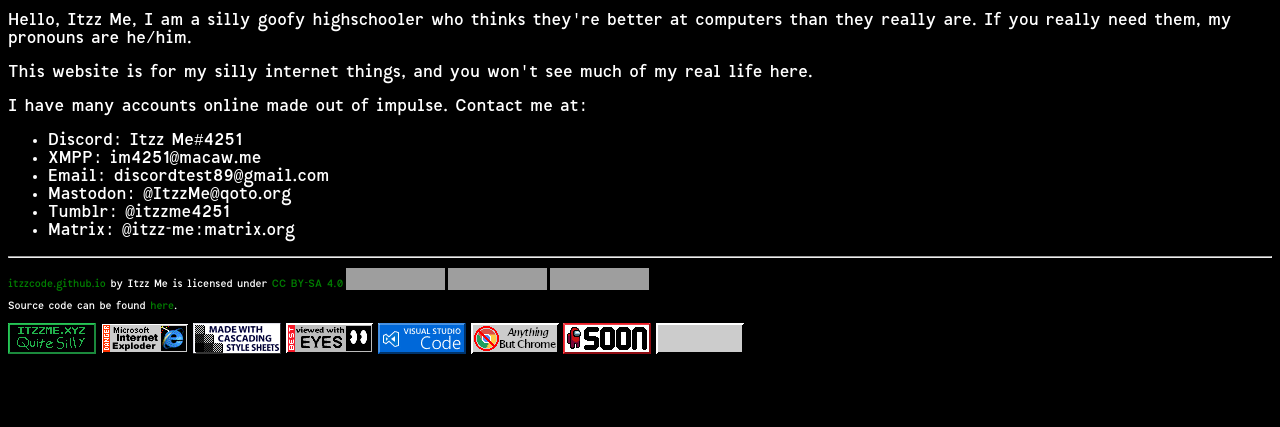
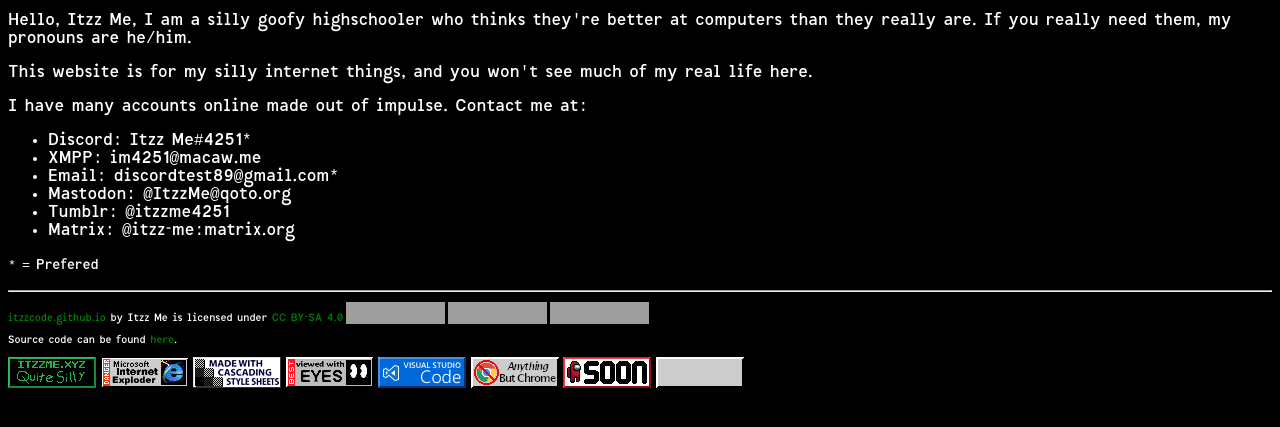
Before and after one commit to ItzzCode/itzzcode.github.io, a Jekyll site: the page built from about.html, in a window 1280 px wide, cut to the strip 178-605 px from the top of the page. Built offline with Jekyll 4.4.1, drawn with Linux system fonts in a browser that asks for light colours; grey boxes are pictures that could not be loaded.

Commit message:
add prefered contact methods

```diff
--- a/about.html
+++ b/about.html
@@ -9,12 +9,12 @@ If you really need them, my pronouns are he/him.</p>
 <p>
 	<span id="contacts">I have many accounts online made out of impulse. Contact me at:</span>
 	<ul>
-		<li>Discord: Itzz Me#4251</li>
+		<li>Discord: Itzz Me#4251*</li>
 		<li>XMPP: im4251@macaw.me</li>
-		<li>Email: discordtest89@gmail.com</li>
+		<li>Email: discordtest89@gmail.com*</li>
 		<li>Mastodon: @ItzzMe@qoto.org</li>
 		<li>Tumblr: @itzzme4251</li>
 		<li>Matrix: @itzz-me:matrix.org</li>
 	</ul>
-
+    <span style="font-size: smaller;">* = Prefered</span>
 </p>
```
